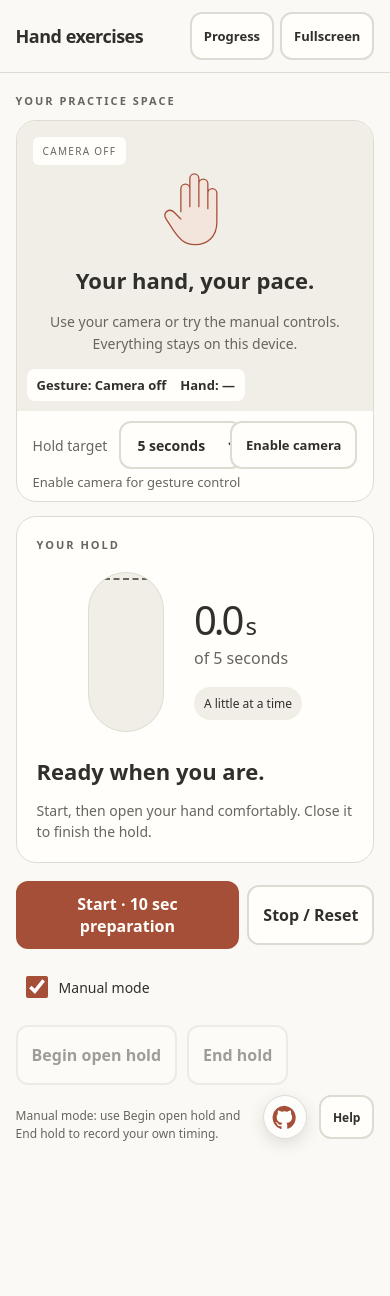
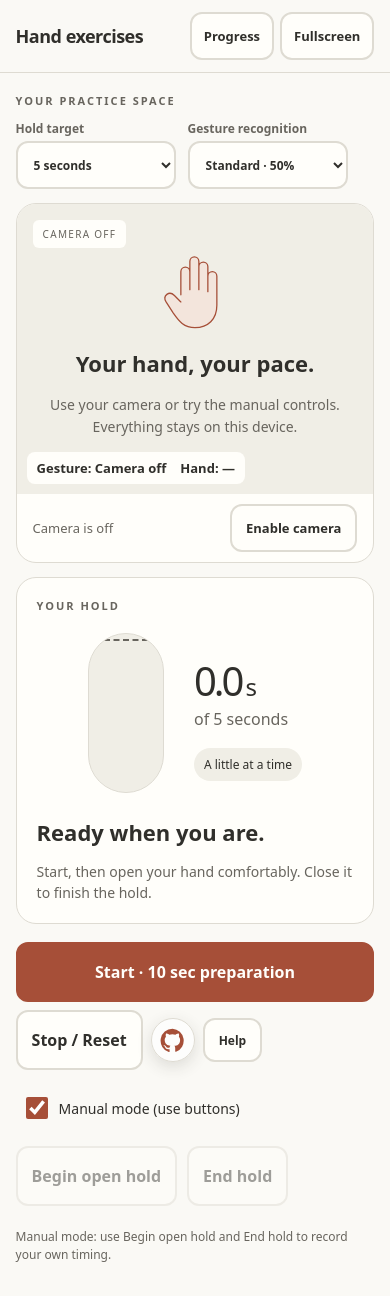
Before and after one commit to oliverius/hand-exercises-game, a website with bundled scripts: page src/index.html in a window 390 px wide. Before the commit the page ends 1175 px from the top, so only its background shows below. Built offline with nearby package versions, Linux system fonts and the light colour scheme.

Commit message:
UI changes

```diff
--- a/src/css/styles.css
+++ b/src/css/styles.css
@@ -126,13 +126,23 @@ h2 {
   font-size: 22px;
   font-weight: 600;
 }
-.target-label {
-  display: flex;
-  align-items: center;
+.setup-controls {
+  display: grid;
+  grid-template-columns: repeat(2, minmax(0, 1fr));
+  width: min(100%, 332px);
   gap: 12px;
+  margin-bottom: 14px;
+}
+.setup-field {
+  display: grid;
+  gap: 4px;
+  min-width: 0;
   color: var(--muted);
-  font-size: 14px;
-  white-space: nowrap;
+  font-size: 12px;
+  font-weight: 650;
+}
+.setup-field select {
+  width: 100%;
 }
 select {
   min-height: 48px;
@@ -227,12 +237,6 @@ canvas {
   font-weight: 600;
   pointer-events: none;
 }
-.sensitivity-label {
-  display: flex;
-  align-items: center;
-  flex-wrap: wrap;
-  gap: 12px;
-}
 @media (orientation: landscape) and (max-height: 500px) {
   .recognition-readout {
     bottom: 5px;
@@ -242,25 +246,16 @@ canvas {
   }
 }
 .camera-bottom {
-  display: grid;
-  grid-template-columns: minmax(0, 1fr) auto;
+  display: flex;
   align-items: center;
+  justify-content: space-between;
   padding: 10px 16px;
-  gap: 4px 8px;
+  gap: 8px;
   font-size: 13px;
   color: var(--muted);
 }
-.camera-bottom .target-label {
-  grid-column: 1;
-  grid-row: 1;
-}
-.camera-bottom #camera {
-  grid-column: 2;
-  grid-row: 1;
-}
 .camera-bottom #camera-state {
-  grid-column: 1 / -1;
-  grid-row: 2;
+  flex: 1;
 }
 .camera-bottom button {
   min-height: 48px;
@@ -361,11 +356,12 @@ input {
   display: flex;
   gap: 10px;
 }
-.footer-actions {
+.control-actions {
   display: flex;
   align-items: center;
   flex-shrink: 0;
-  gap: 12px;
+  gap: 8px;
+  margin-left: auto;
 }
 .github-link {
   display: grid;
@@ -409,7 +405,7 @@ footer p {
   font-size: 12px;
   line-height: 1.5;
 }
-footer button {
+.control-actions button {
   min-height: 44px;
   padding: 8px 12px;
   font-size: 12px;
@@ -549,6 +545,9 @@ small {
   .mode {
     min-height: 48px;
   }
+  .control-actions {
+    margin-left: auto;
+  }
   .timer strong {
     font-size: 44px;
   }
@@ -603,10 +602,13 @@ small {
     padding: 20px;
   }
   .controls > .primary {
-    flex: 1;
+    flex: 0 0 100%;
   }
   .controls {
     gap: 8px;
+  }
+  .control-actions {
+    margin-left: 0;
   }
   .controls button {
     padding: 10px 14px;
--- a/src/index.html
+++ b/src/index.html
@@ -35,6 +35,28 @@
       <div class="intro">
         <p class="eyebrow">YOUR PRACTICE SPACE</p>
       </div>
+      <div class="setup-controls" role="group" aria-label="Practice settings">
+        <label class="setup-field" for="target"
+          ><span>Hold target</span>
+          <select id="target">
+            <option value="3000">3 seconds</option>
+            <option value="5000" selected>5 seconds</option>
+            <option value="10000">10 seconds</option>
+          </select>
+        </label>
+        <label class="setup-field" for="sensitivity"
+          ><span>Gesture recognition</span>
+          <select id="sensitivity">
+            <option value="0.7">70%</option>
+            <option value="0.65">65%</option>
+            <option value="0.6">60%</option>
+            <option value="0.55">55%</option>
+            <option value="0.5" selected>Standard · 50%</option>
+            <option value="0.45">45%</option>
+            <option value="0.4">40%</option>
+          </select>
+        </label>
+      </div>
       <div class="workspace">
         <section class="camera-panel" aria-label="Camera preview">
           <div class="preview">
@@ -69,16 +91,9 @@
             <div id="countdown" hidden aria-live="polite"></div>
           </div>
           <div class="camera-bottom">
-            <label class="target-label" for="target"
-              >Hold target
-              <select id="target">
-                <option value="3000">3 seconds</option>
-                <option value="5000" selected>5 seconds</option>
-                <option value="10000">10 seconds</option>
-              </select>
-            </label>
-            <button id="camera">Enable camera</button>
-            <span id="camera-state">Enable camera for gesture control</span>
+            <span id="camera-state" aria-live="polite" aria-atomic="true"
+              >Camera is off</span
+            ><button id="camera">Enable camera</button>
           </div>
         </section>
         <section class="hold-panel" aria-labelledby="hold-title">
@@ -109,21 +124,8 @@
       </div>
       <div class="controls">
         <button id="start" class="primary">Start · 10 sec preparation</button
-        ><button id="stop">Stop / Reset</button
-        ><label class="mode"
-          ><input type="checkbox" id="manual" checked /> Manual mode</label
-        >
-        <div id="manual-controls">
-          <button id="open">Begin open hold</button
-          ><button id="close">End hold</button>
-        </div>
-      </div>
-      <footer>
-        <p id="notice" role="status">
-          Manual mode: use Begin open hold and End hold to record your own
-          timing.
-        </p>
-        <div class="footer-actions">
+        ><button id="stop">Stop / Reset</button>
+        <div class="control-actions">
           <a
             class="github-link"
             href="https://github.com/oliverius/hand-exercises-game"
@@ -143,32 +145,36 @@
             Help
           </button>
         </div>
+        <label class="mode"
+          ><input type="checkbox" id="manual" checked /> Manual mode (use
+          buttons)</label
+        >
+        <div id="manual-controls">
+          <button id="open">Begin open hold</button
+          ><button id="close">End hold</button>
+        </div>
+      </div>
+      <footer>
+        <p id="notice" role="status">
+          Manual mode: use Begin open hold and End hold to record your own
+          timing.
+        </p>
       </footer>
       <section id="details" hidden>
         <h2>Comfort comes first</h2>
-        <label class="sensitivity-label" for="sensitivity"
-          >Gesture recognition
-          <select id="sensitivity">
-            <option value="0.7">70% confidence</option>
-            <option value="0.65">65% confidence</option>
-            <option value="0.6">60% confidence</option>
-            <option value="0.55">55% confidence</option>
-            <option value="0.5" selected>Standard · 50% confidence</option>
-            <option value="0.45">45% confidence</option>
-            <option value="0.4">40% confidence</option>
-          </select>
-        </label>
         <p>
           Seeing the hand points means the hand is tracked; its posture may
           still be uncertain. The camera preview shows the predicted gesture and
-          hand side. Lower thresholds accept lower-confidence gestures and may
-          make more mistakes. Changing this setting stops the current practice.
+          hand side. Gesture recognition sets the minimum confidence accepted
+          for a gesture. Lower thresholds accept lower-confidence gestures and
+          may make more mistakes. Changing the setting stops current practice.
         </p>
         <p>
           Use one hand. With the camera ready, hold one finger pointing up for ¾
           second to start a 3-second countdown, or press Start for 10 seconds.
           Open your palm to begin a hold; close your hand to finish. Stop at any
-          time. Manual mode works without making a particular gesture.
+          time. Manual mode uses the Begin open hold and End hold buttons to
+          time a hold without camera gestures.
         </p>
         <p>
           The classifier can miss a partially open hand. These timings are
--- a/src/js/app.js
+++ b/src/js/app.js
@@ -26,6 +26,10 @@ let reached = false;
 let prediction = null;
 const notice = (text) => {
   $('notice').textContent = text;
+};
+const cameraStatus = (text) => {
+  if ($('camera-state').textContent !== text)
+    $('camera-state').textContent = text;
 };
 const engine = new Exercise({
   save: (attempt) => {
@@ -99,7 +103,7 @@ function shutdownCamera() {
   closeCamera($('video'));
   $('placeholder').hidden = false;
   $('camera').textContent = 'Enable camera';
-  $('camera-state').textContent = 'Camera is off';
+  cameraStatus('Camera is off');
   $('preview-label').textContent = 'CAMERA OFF';
   draw($('landmarks'), $('video'));
   lastVideoTime = -1;
@@ -119,21 +123,22 @@ $('camera').onclick = async () => {
   $('camera').disabled = true;
   const generation = ++cameraGeneration;
   try {
-    $('camera-state').textContent = 'Waiting for camera permission…';
+    cameraStatus('Waiting for camera permission…');
     await openCamera($('video'));
     if (generation !== cameraGeneration || document.hidden) {
       closeCamera($('video'));
       return;
     }
     $('placeholder').hidden = true;
-    $('camera-state').textContent = 'Loading gesture model…';
+    cameraStatus('Loading gesture model…');
     recognizer ??= await createRecognizer();
     if (generation !== cameraGeneration || document.hidden) {
       closeCamera($('video'));
       return;
     }
     cameraReady = true;
-    $('camera-state').textContent = 'Ready · one hand in view';
+    lastInference = 0;
+    cameraStatus('Checking for a hand…');
     $('camera').textContent = 'Turn camera off';
     setMode(false);
     $('video')
@@ -155,7 +160,7 @@ $('camera').onclick = async () => {
       error.message.includes('Camera') || error.message.includes('camera')
         ? error.message
         : 'Gesture model could not load. Retry Enable camera, or use manual mode.';
-    $('camera-state').textContent = message;
+    cameraStatus(message);
     notice(message);
   } finally {
     cameraPending = false;
@@ -177,6 +182,9 @@ function frame(now) {
     lastVideoTime = $('video').currentTime;
     try {
       const result = recognizer.recognizeForVideo($('video'), now);
+      cameraStatus(
+        result.landmarks.length > 0 ? 'Hand detected' : 'No hand detected',
+      );
       const gesture = result.gestures[0]?.[0];
       const hand = result.handedness[0]?.[0];
       prediction = recognitionFeedback(
@@ -210,8 +218,9 @@ function frame(now) {
       );
     }
   }
-  if (cameraReady && now - lastInference > 500) {
+  if (cameraReady && lastInference > 0 && now - lastInference > 500) {
     prediction = null;
+    cameraStatus('Camera frames paused');
     $('recognised-gesture').textContent = 'Gesture: Waiting for camera frames';
     $('recognised-hand').textContent = 'Hand: —';
     $('debug').textContent = 'Camera frames paused. No current prediction.';
```
